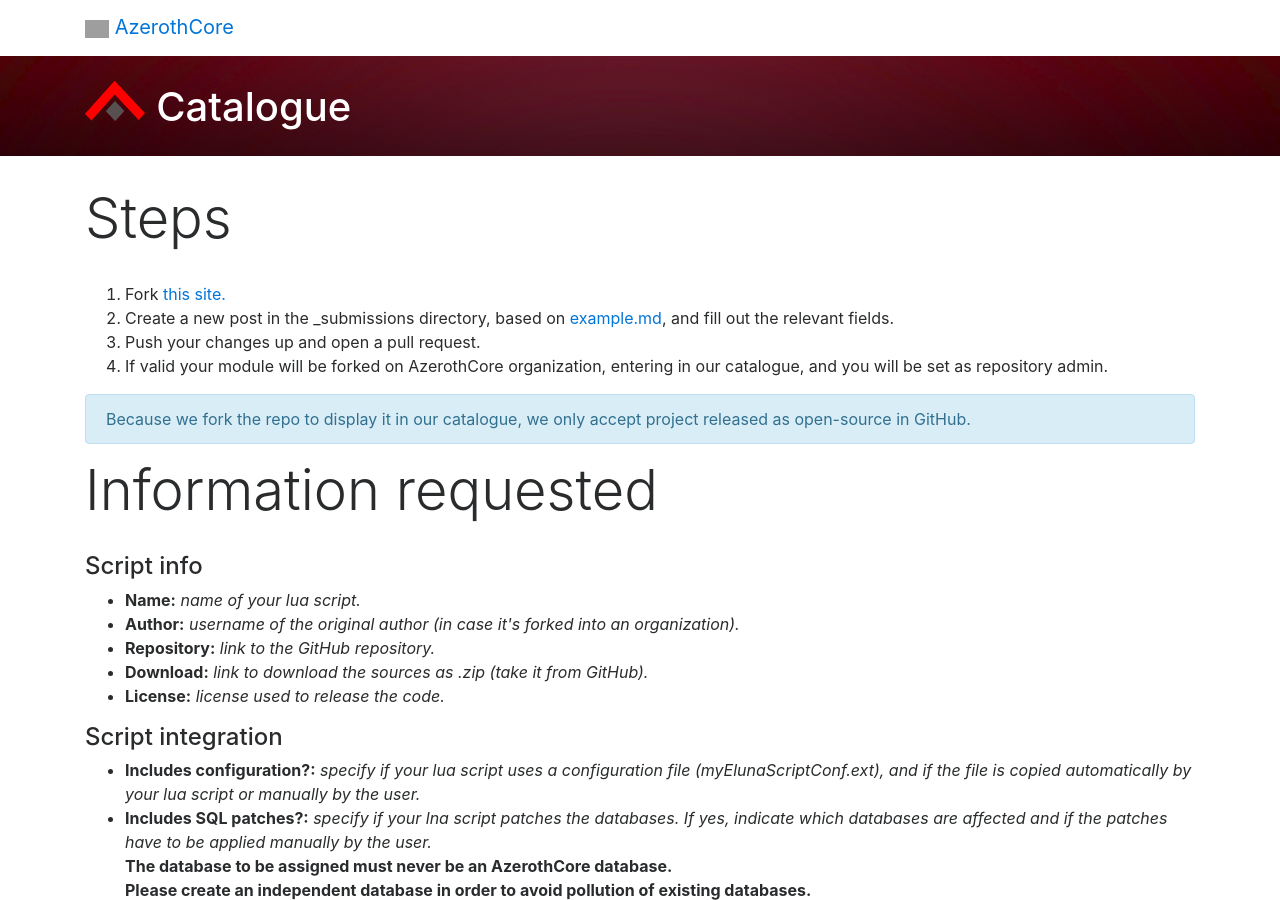
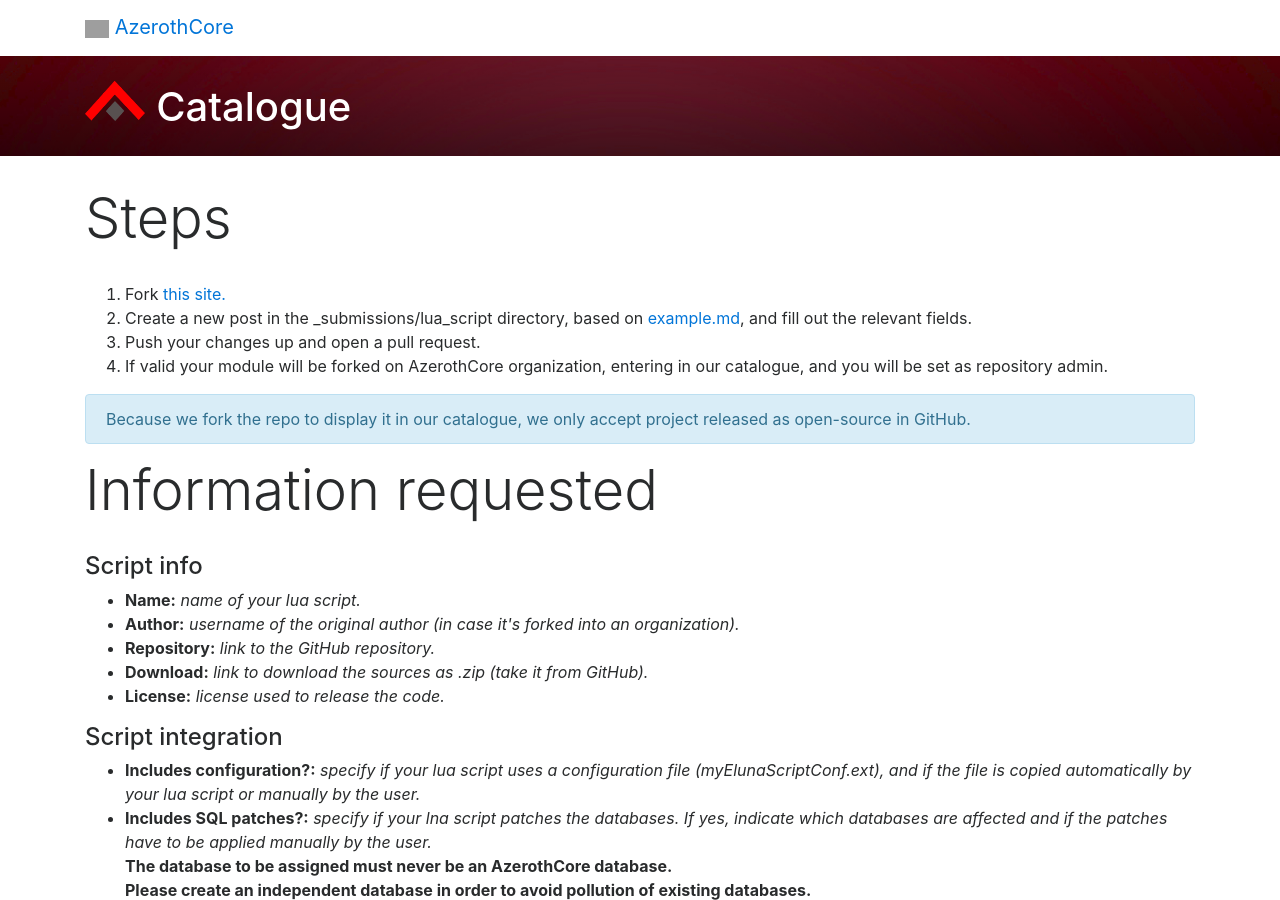
Before and after one commit to azerothcore/catalogue, a Jekyll site: the page built from script-submit.html, in a window 1280 px wide and 900 px high. Built offline with Jekyll 4.4.1, drawn with Linux system fonts in a browser that asks for light colours; nearby versions of some CDN libraries; grey boxes are pictures that could not be loaded.

Commit message:
Separate Module & Lua_Script
I separate Lua_script & modules for more lisibility

```diff
--- a/module-submit.html
+++ b/module-submit.html
@@ -12,7 +12,7 @@
 
         <ol>
             <li>Fork <a href="https://github.com/azerothcore/modules-catalogue">this site.</a></li>
-            <li>Create a new post in the _submissions directory, based on <a target="_blank" href="https://github.com/azerothcore/modules-catalogue/blob/master/_submissions/example.md">example.md</a>, and fill out the relevant fields.</li>
+            <li>Create a new post in the _submissions/module directory, based on <a target="_blank" href="https://github.com/azerothcore/modules-catalogue/blob/master/_submissions/example.md">example.md</a>, and fill out the relevant fields.</li>
             <li>Push your changes up and open a pull request.</li>
             <li>If valid your module will be forked on AzerothCore organization, entering in our catalogue, and you will be set as repository admin.</li>
         </ol>
--- a/script-submit.html
+++ b/script-submit.html
@@ -12,7 +12,7 @@
 
         <ol>
             <li>Fork <a href="https://github.com/azerothcore/modules-catalogue">this site.</a></li>
-            <li>Create a new post in the _submissions directory, based on <a target="_blank" href="https://github.com/azerothcore/modules-catalogue/blob/master/_submissions/example.md">example.md</a>, and fill out the relevant fields.</li>
+            <li>Create a new post in the _submissions/lua_script directory, based on <a target="_blank" href="https://github.com/azerothcore/modules-catalogue/blob/master/_submissions/example.md">example.md</a>, and fill out the relevant fields.</li>
             <li>Push your changes up and open a pull request.</li>
             <li>If valid your module will be forked on AzerothCore organization, entering in our catalogue, and you will be set as repository admin.</li>
         </ol>
```
Also changed, not shown: _submissions/example.md (+6 -2 lines), _submissions/module/kargatum-system.md (renamed from _submissions/kargatum-system.md), _submissions/module/mod-dynamic-xp.md (renamed from _submissions/mod-dynamic-xp.md), _submissions/module/mod-npc-morph.md (renamed from _submissions/mod-npc-morph.md), _submissions/module/mod-pocket-portal.md (renamed from _submissions/mod-pocket-portal.md), _submissions/module/mod-pvp-titles.md (renamed from _submissions/mod-pvp-titles.md), _submissions/module/mod-solo-lfg.md (renamed from _submissions/mod-solo-lfg.md), _submissions/module/mod-top-arena.md (renamed from _submissions/mod-top-arena.md), _submissions/module/mod-weapon-visual.md (renamed from _submissions/mod-weapon-visual.md), _submissions/module/mod_antifarming.md (renamed from _submissions/mod_antifarming.md), _submissions/module/world_chat.md (renamed from _submissions/world_chat.md).
